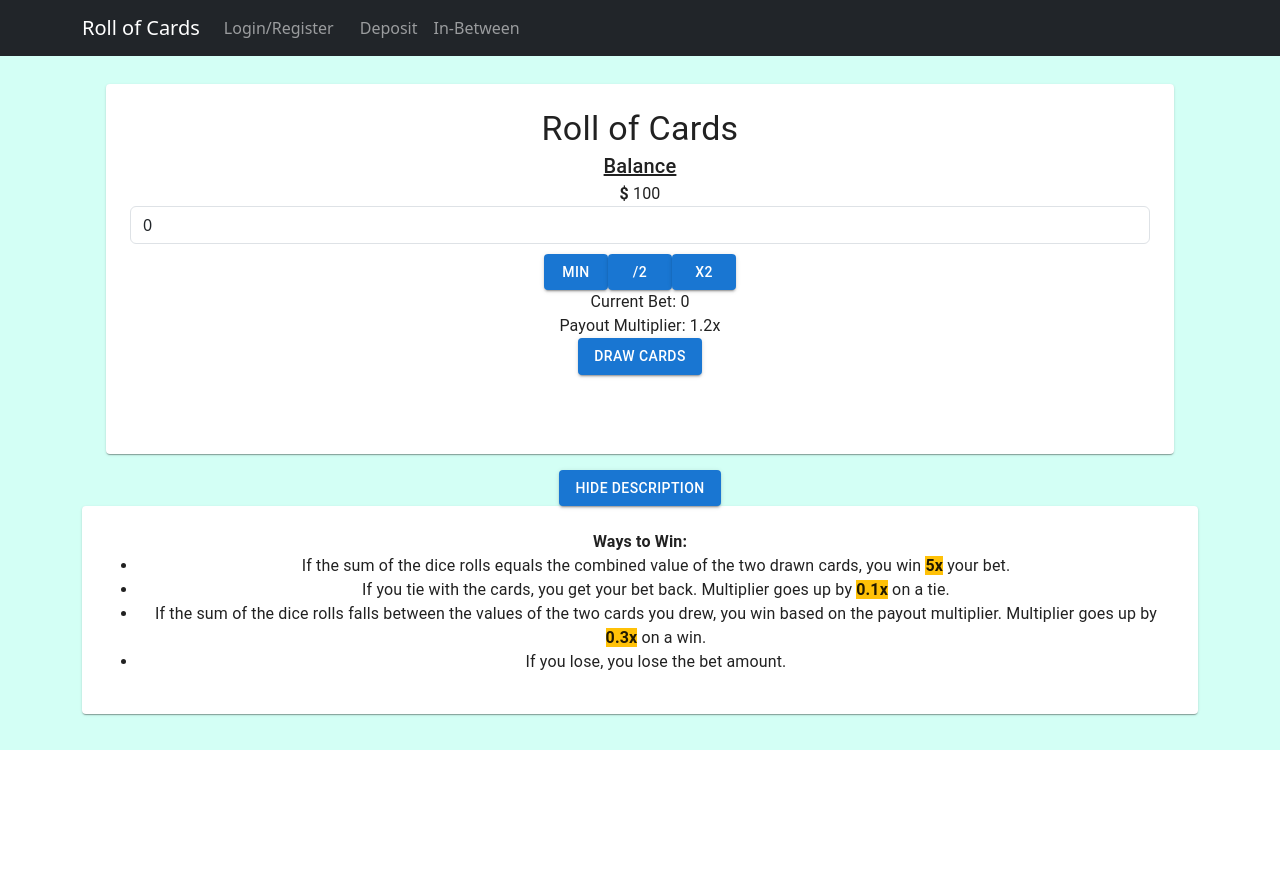
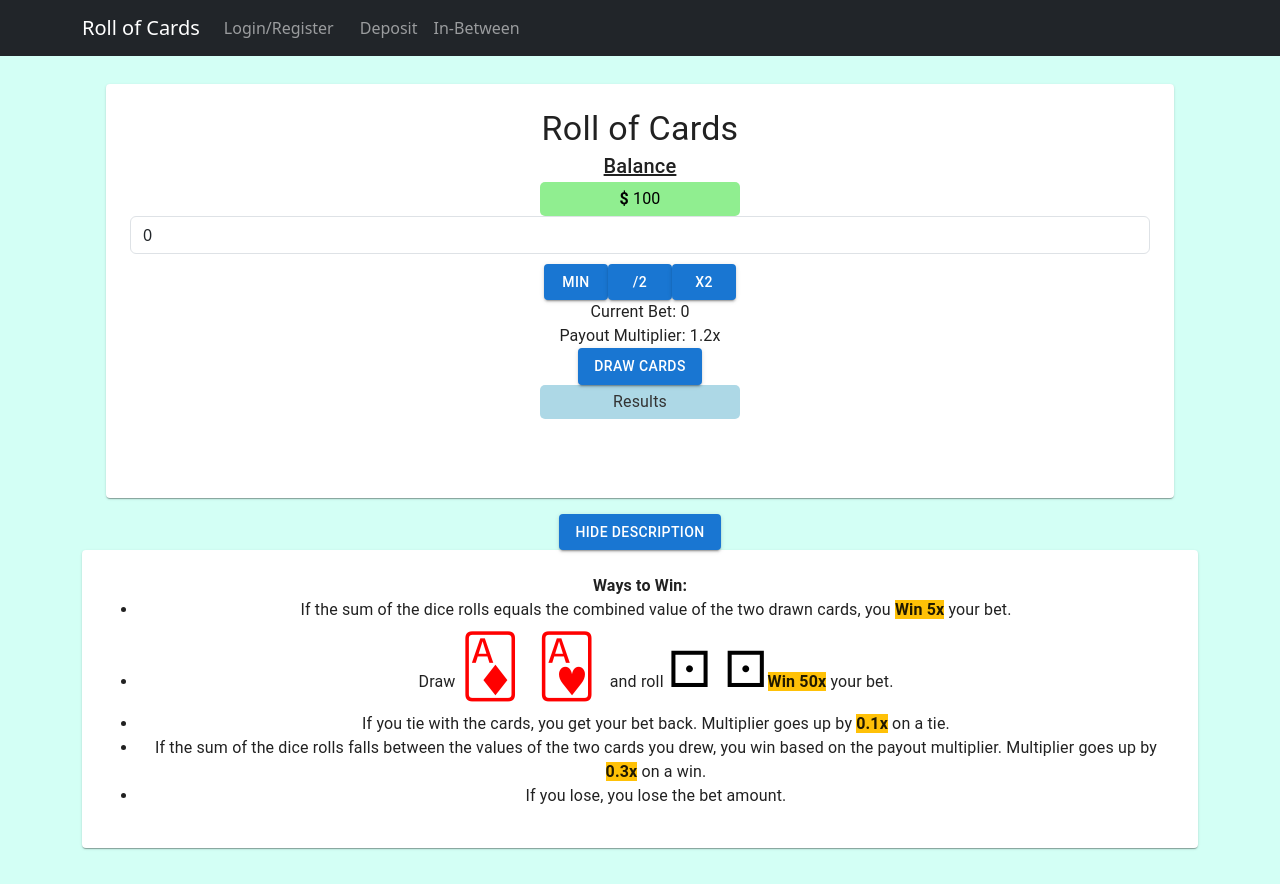
Before and after one commit to Vherb/CardGame, a React (Create React App) app: page / in a window 1280 px wide. Both pictures are taken after a click on the button "HOW TO PLAY". Before the commit the page ends 800 px from the top, so only its background shows below. Built offline with nearby package versions, Linux system fonts and the light colour scheme.

Commit message:
Jackpot messages (#7)

```diff
--- a/src/components/Game.css
+++ b/src/components/Game.css
@@ -0,0 +1,65 @@
+/* Styling for the jackpot description */
+.jackpot-description {
+	padding: 16px;
+	background: #4caf50; /* Background color for the jackpot description */
+	color: #fff; /* Text color for the jackpot description */
+	text-align: center;
+	font-weight: bold;
+	font-size: 24px;
+	margin-bottom: 16px;
+	border: 2px solid #388e3c; /* Border color for the jackpot description */
+	border-radius: 10px; /* Border radius for the jackpot description */
+}
+
+/* Styling for the dice character */
+.jackpot-dice {
+	font-size: 50px; /* Adjust the font size for the dice character */
+	color: #000000;
+}
+.jackpot-card {
+	font-size: 60px; /* Adjust the font size for the dice character */
+	margin-right: 8px; /* Add some spacing between the dice and text */
+	color: red;
+}
+
+/* Styling for the result box */
+.round-result-box {
+	width: 50%; /* You can change this value as needed */
+	max-width: 200px; /* Add a max-width to limit the width */
+	height: auto; /* Remove fixed height */
+	background-color: lightblue;
+	color: black;
+	padding: 5px;
+	border-radius: 5px;
+	text-align: center;
+	margin: 0 auto;
+	display: flex;
+	align-items: center; /* Vertically center the content */
+	justify-content: center; /* Horizontally center the content */
+	flex-direction: column; /* Stack children vertically */
+}
+
+/* Styling for the balance box */
+.balance-box {
+	width: 50%; /* You can change this value as needed */
+	max-width: 200px; /* Add a max-width to limit the width */
+	height: auto; /* Remove fixed height */
+	background-color: lightgreen;
+	color: black;
+	padding: 5px;
+	border-radius: 5px;
+	text-align: center;
+	margin: 0 auto;
+	display: flex;
+	align-items: center;
+	justify-content: center;
+	flex-direction: column; /* Stack children vertically */
+}
+
+/* Add margin to the results label */
+.results-label {
+	margin-bottom: 5px; /* Add some spacing between label and result */
+	font-weight: bold; /* Make the label bold */
+	font-size: 50px; /* Adjust the font size as needed */
+	color: #333; /* Change the label text color as needed */
+}
--- a/src/components/Game.js
+++ b/src/components/Game.js
@@ -1,7 +1,8 @@
-import React, { useState } from 'react';
-import MyCard from './MyCard';
-import Dice from './Dice';
-import './App.css';
+import React, { useState } from "react";
+import MyCard from "./MyCard";
+import Dice from "./Dice";
+import "./App.css";
+import "./Game.css";
 import {
 	Button,
 	Typography,
@@ -11,32 +12,32 @@ import {
 	ThemeProvider,
 	createTheme,
 	styled,
-} from '@mui/material';
+} from "@mui/material";
 
-const CenteredText = styled('div')({
-    textAlign: 'center',
+const CenteredText = styled("div")({
+	textAlign: "center",
 });
 
-const CardContainer = styled('div')({
-    display: 'flex',
-    justifyContent: 'center',
-    alignItems: 'center',
-    marginTop: '0px', // Increase the margin to create more space
+const CardContainer = styled("div")({
+	display: "flex",
+	justifyContent: "center",
+	alignItems: "center",
+	marginTop: "0px", // Increase the margin to create more space
 });
 
-const CardItem = styled('div')(({ theme }) => ({
+const CardItem = styled("div")(({ theme }) => ({
 	margin: theme.spacing(1),
 }));
 
-const DiceContainer = styled('div')({
-    display: 'flex',
-    flexDirection: 'row',
-    alignItems: 'center',
-    justifyContent: 'center',
-    marginTop: '15px',
+const DiceContainer = styled("div")({
+	display: "flex",
+	flexDirection: "row",
+	alignItems: "center",
+	justifyContent: "center",
+	marginTop: "15px",
 });
 
-const DiceItem = styled('div')(({ theme }) => ({
+const DiceItem = styled("div")(({ theme }) => ({
 	margin: theme.spacing(1),
 }));
 
@@ -45,79 +46,90 @@ const CustomPaper = styled(Paper)(({ theme }) => ({
 	marginBottom: theme.spacing(2),
 }));
 
+const JackpotMessage = styled(Paper)(({ theme }) => ({
+	padding: theme.spacing(2),
+	background: "#4CAF50", // Background color for the jackpot message
+	color: "#fff", // Text color for the jackpot message
+	textAlign: "center",
+	fontWeight: "bold",
+	fontSize: "24px",
+	marginBottom: theme.spacing(2),
+	border: "2px solid #388E3C", // Border color for the jackpot message
+	borderRadius: "10px", // Border radius for the jackpot message
+}));
+
 function Game() {
 	const cardValues = [
-        { label: 'Ace', suit: 'Spades', unicode: '🂡', color: 'black' },
-        { label: '2', suit: 'Spades', unicode: '🂢', color: 'black' },
-        { label: '3', suit: 'Spades', unicode: '🂣', color: 'black' },
-        { label: '4', suit: 'Spades', unicode: '🂤', color: 'black' },
-        { label: '5', suit: 'Spades', unicode: '🂥', color: 'black' },
-        { label: '6', suit: 'Spades', unicode: '🂦', color: 'black' },
-        { label: '7', suit: 'Spades', unicode: '🂧', color: 'black' },
-        { label: '8', suit: 'Spades', unicode: '🂨', color: 'black' },
-        { label: '9', suit: 'Spades', unicode: '🂩', color: 'black' },
-        { label: '10', suit: 'Spades', unicode: '🂪', color: 'black' },
-        { label: 'Jack', suit: 'Spades', unicode: '🂫', color: 'black' },
-        { label: 'Queen', suit: 'Spades', unicode: '🂭', color: 'black' },
-        { label: 'King', suit: 'Spades', unicode: '🂮', color: 'black' },
+		{ label: "Ace", suit: "Spades", unicode: "🂡", color: "black" },
+		{ label: "2", suit: "Spades", unicode: "🂢", color: "black" },
+		{ label: "3", suit: "Spades", unicode: "🂣", color: "black" },
+		{ label: "4", suit: "Spades", unicode: "🂤", color: "black" },
+		{ label: "5", suit: "Spades", unicode: "🂥", color: "black" },
+		{ label: "6", suit: "Spades", unicode: "🂦", color: "black" },
+		{ label: "7", suit: "Spades", unicode: "🂧", color: "black" },
+		{ label: "8", suit: "Spades", unicode: "🂨", color: "black" },
+		{ label: "9", suit: "Spades", unicode: "🂩", color: "black" },
+		{ label: "10", suit: "Spades", unicode: "🂪", color: "black" },
+		{ label: "Jack", suit: "Spades", unicode: "🂫", color: "black" },
+		{ label: "Queen", suit: "Spades", unicode: "🂭", color: "black" },
+		{ label: "King", suit: "Spades", unicode: "🂮", color: "black" },
 
-        { label: 'Ace', suit: 'Clubs', unicode: '🃑' },
-        { label: '2', suit: 'Clubs', unicode: '🃒', color: 'black' },
-        { label: '3', suit: 'Clubs', unicode: '🃓', color: 'black' },
-        { label: '4', suit: 'Clubs', unicode: '🃔', color: 'black' },
-        { label: '5', suit: 'Clubs', unicode: '🃕', color: 'black' },
-        { label: '6', suit: 'Clubs', unicode: '🃖', color: 'black' },
-        { label: '7', suit: 'Clubs', unicode: '🃗', color: 'black' },
-        { label: '8', suit: 'Clubs', unicode: '🃘', color: 'black' },
-        { label: '9', suit: 'Clubs', unicode: '🃙', color: 'black' },
-        { label: '10', suit: 'Clubs', unicode: '🃚', color: 'black' },
-        { label: 'Jack', suit: 'Clubs', unicode: '🃛', color: 'black' },
-        { label: 'Queen', suit: 'Clubs', unicode: '🃝', color: 'black' },
-        { label: 'King', suit: 'Clubs', unicode: '🃞', color: 'black' },
+		{ label: "Ace", suit: "Clubs", unicode: "🃑" },
+		{ label: "2", suit: "Clubs", unicode: "🃒", color: "black" },
+		{ label: "3", suit: "Clubs", unicode: "🃓", color: "black" },
+		{ label: "4", suit: "Clubs", unicode: "🃔", color: "black" },
+		{ label: "5", suit: "Clubs", unicode: "🃕", color: "black" },
+		{ label: "6", suit: "Clubs", unicode: "🃖", color: "black" },
+		{ label: "7", suit: "Clubs", unicode: "🃗", color: "black" },
+		{ label: "8", suit: "Clubs", unicode: "🃘", color: "black" },
+		{ label: "9", suit: "Clubs", unicode: "🃙", color: "black" },
+		{ label: "10", suit: "Clubs", unicode: "🃚", color: "black" },
+		{ label: "Jack", suit: "Clubs", unicode: "🃛", color: "black" },
+		{ label: "Queen", suit: "Clubs", unicode: "🃝", color: "black" },
+		{ label: "King", suit: "Clubs", unicode: "🃞", color: "black" },
 
-        { label: 'Ace', suit: 'Hearts', unicode: '🂱', color: 'red' },
-        { label: '2', suit: 'Hearts', unicode: '🂲', color: 'red' },
-        { label: '3', suit: 'Hearts', unicode: '🂳', color: 'red' },
-        { label: '4', suit: 'Hearts', unicode: '🂴', color: 'red' },
-        { label: '5', suit: 'Hearts', unicode: '🂵', color: 'red' },
-        { label: '6', suit: 'Hearts', unicode: '🂶', color: 'red' },
-        { label: '7', suit: 'Hearts', unicode: '🂷', color: 'red' },
-        { label: '8', suit: 'Hearts', unicode: '🂸', color: 'red' },
-        { label: '9', suit: 'Hearts', unicode: '🂹', color: 'red' },
-        { label: '10', suit: 'Hearts', unicode: '🂺', color: 'red' },
-        { label: 'Jack', suit: 'Hearts', unicode: '🂻', color: 'red' },
-        { label: 'Queen', suit: 'Hearts', unicode: '🂽', color: 'red' },
-        { label: 'King', suit: 'Hearts', unicode: '🂾', color: 'red' },
+		{ label: "Ace", suit: "Hearts", unicode: "🂱", color: "red" },
+		{ label: "2", suit: "Hearts", unicode: "🂲", color: "red" },
+		{ label: "3", suit: "Hearts", unicode: "🂳", color: "red" },
+		{ label: "4", suit: "Hearts", unicode: "🂴", color: "red" },
+		{ label: "5", suit: "Hearts", unicode: "🂵", color: "red" },
+		{ label: "6", suit: "Hearts", unicode: "🂶", color: "red" },
+		{ label: "7", suit: "Hearts", unicode: "🂷", color: "red" },
+		{ label: "8", suit: "Hearts", unicode: "🂸", color: "red" },
+		{ label: "9", suit: "Hearts", unicode: "🂹", color: "red" },
+		{ label: "10", suit: "Hearts", unicode: "🂺", color: "red" },
+		{ label: "Jack", suit: "Hearts", unicode: "🂻", color: "red" },
+		{ label: "Queen", suit: "Hearts", unicode: "🂽", color: "red" },
+		{ label: "King", suit: "Hearts", unicode: "🂾", color: "red" },
 
-        { label: 'Ace', suit: 'Diamonds', unicode: '🃁', color: 'red' },
-        { label: '2', suit: 'Diamonds', unicode: '🃂', color: 'red' },
-        { label: '3', suit: 'Diamonds', unicode: '🃃', color: 'red' },
-        { label: '4', suit: 'Diamonds', unicode: '🃄', color: 'red' },
-        { label: '5', suit: 'Diamonds', unicode: '🃅', color: 'red' },
-        { label: '6', suit: 'Diamonds', unicode: '🃆', color: 'red' },
-        { label: '7', suit: 'Diamonds', unicode: '🃇', color: 'red' },
-        { label: '8', suit: 'Diamonds', unicode: '🃈', color: 'red' },
-        { label: '9', suit: 'Diamonds', unicode: '🃉', color: 'red' },
-        { label: '10', suit: 'Diamonds', unicode: '🃊', color: 'red' },
-        { label: 'Jack', suit: 'Diamonds', unicode: '🃋', color: 'red' },
-        { label: 'Queen', suit: 'Diamonds', unicode: '🃍', color: 'red' },
-        { label: 'King', suit: 'Diamonds', unicode: '🃎', color: 'red', },
+		{ label: "Ace", suit: "Diamonds", unicode: "🃁", color: "red" },
+		{ label: "2", suit: "Diamonds", unicode: "🃂", color: "red" },
+		{ label: "3", suit: "Diamonds", unicode: "🃃", color: "red" },
+		{ label: "4", suit: "Diamonds", unicode: "🃄", color: "red" },
+		{ label: "5", suit: "Diamonds", unicode: "🃅", color: "red" },
+		{ label: "6", suit: "Diamonds", unicode: "🃆", color: "red" },
+		{ label: "7", suit: "Diamonds", unicode: "🃇", color: "red" },
+		{ label: "8", suit: "Diamonds", unicode: "🃈", color: "red" },
+		{ label: "9", suit: "Diamonds", unicode: "🃉", color: "red" },
+		{ label: "10", suit: "Diamonds", unicode: "🃊", color: "red" },
+		{ label: "Jack", suit: "Diamonds", unicode: "🃋", color: "red" },
+		{ label: "Queen", suit: "Diamonds", unicode: "🃍", color: "red" },
+		{ label: "King", suit: "Diamonds", unicode: "🃎", color: "red" },
 	];
 
 	const theme = createTheme();
-    const [cardValue1, setCardValue1] = useState('');
-    const [cardValue2, setCardValue2] = useState('');
+	const [cardValue1, setCardValue1] = useState("");
+	const [cardValue2, setCardValue2] = useState("");
 	const [diceValue1, setDiceValue1] = useState(0);
 	const [diceValue2, setDiceValue2] = useState(0);
-    const [result, setResult] = useState('');
+	const [result, setResult] = useState("");
 	const [roundOver, setRoundOver] = useState(true);
 	const [coins, setCoins] = useState(100);
 	const [bet, setBet] = useState(0);
-    const [roundResult, setRoundResult] = useState('');
+	const [roundResult, setRoundResult] = useState("");
 	const [payoutMultiplier, setPayoutMultiplier] = useState(1.2);
 	const [descriptionCollapsed, setDescriptionCollapsed] = useState(true);
 	const [jackpotInProgress, setJackpotInProgress] = useState(false); // State to track jackpot
-
 
 	const toggleDescription = () => {
 		setDescriptionCollapsed(!descriptionCollapsed);
@@ -144,7 +156,7 @@ function Game() {
 	const drawCards = () => {
 		if (roundOver) {
 			if (coins - bet < 0) {
-                setResult('Not enough coins to place the bet.');
+				setResult("Not enough coins to place the bet.");
 				return;
 			}
 
@@ -154,23 +166,19 @@ function Game() {
 			setCardValue1(cardValues[index1]);
 			setCardValue2(cardValues[index2]);
 
-            setResult('');
+			setResult("");
 			setRoundOver(false);
 			setCoins(coins - bet);
-            setRoundResult('');
-
+			setRoundResult("");
 
 			if (
-                cardValues[index1].label === 'Ace' &&
-                cardValues[index1].color === 'red' &&
-                cardValues[index2].label === 'Ace' &&
-                cardValues[index2].color === 'red'
+				cardValues[index1].label === "Ace" &&
+				cardValues[index1].color === "red" &&
+				cardValues[index2].label === "Ace" &&
+				cardValues[index2].color === "red"
 			) {
 				setJackpotInProgress(true); // Jackpot is in progress
 			}
-
-
-
 		}
 	};
 
@@ -200,9 +208,7 @@ function Game() {
 				const tieWinnings = bet;
 				const newBalance = (parseFloat(coins) + tieWinnings).toFixed(2);
 				setCoins(newBalance);
-                setPayoutMultiplier(
-                    parseFloat((payoutMultiplier + 0.1).toFixed(1))
-                );
+				setPayoutMultiplier(parseFloat((payoutMultiplier + 0.1).toFixed(1)));
 				setRoundResult(`It's a tie! You get your bet back.`);
 			} else if (
 				(sum > cardValue1Number && sum < cardValue2Number) ||
@@ -214,21 +220,18 @@ function Game() {
 				setCoins(newBalance);
 
 				// Increase the payoutMultiplier by 0.2x for the next round (rounded to 1 decimal place)
-                setPayoutMultiplier(
-                    parseFloat((payoutMultiplier + 0.3).toFixed(1))
-                );
+				setPayoutMultiplier(parseFloat((payoutMultiplier + 0.3).toFixed(1)));
 				setRoundResult(`You won $${winnings.toFixed(2)}!`);
 			} else {
-                console.log('roll1:', roll1);
-console.log('roll2:', roll2);
-console.log('jackpotInProgress:', jackpotInProgress);
 				// Check for two ones rolled and jackpot in progress
 				if (roll1 === 1 && roll2 === 1 && jackpotInProgress) {
 					// Special win condition: Two ones rolled and jackpot is in progress
 					const JackpotWin = bet * 50;
 					const newBalance = (parseFloat(coins) + JackpotWin).toFixed(2);
 					setCoins(newBalance);
-                    setRoundResult(`Special win! You won $${JackpotWin.toFixed(2)}! (50x)`);
+					setRoundResult(
+						`Special win! You won $${JackpotWin.toFixed(2)}! (50x)`
+					);
 				} else {
 					// You lose when the sum is outside the range
 					const lostCoins = bet;
@@ -249,9 +252,9 @@ console.log('jackpotInProgress:', jackpotInProgress);
 		const selectedCard = cardValues.find((c) => c.unicode === card);
 		if (selectedCard) {
 			const label = selectedCard.label;
-            if (['King', 'Queen', 'Jack'].includes(label)) {
+			if (["King", "Queen", "Jack"].includes(label)) {
 				return 10;
-            } else if (label === 'Ace') {
+			} else if (label === "Ace") {
 				return 1;
 			} else {
 				return parseInt(label);
@@ -273,23 +276,22 @@ console.log('jackpotInProgress:', jackpotInProgress);
 							<Typography variant='h6'>
 								<u>Balance</u>
 							</Typography>
+							<div className='balance-box'>
 								<Typography variant='body1'>
 									<b>$</b> {coins}
 								</Typography>
+							</div>
 							<input
 								type='number'
 								className='form-control mb-6'
 								placeholder='Enter bet amount'
 								value={bet}
-                                onChange={(e) =>
-                                    roundOver &&
-                                    setBet(parseInt(e.target.value))
-                                }
+								onChange={(e) => roundOver && setBet(parseInt(e.target.value))}
 								disabled={!roundOver}
 							/>
 
 							{/* Add buttons below the bet input */}
-                            <div style={{ marginTop: '10px' }}>
+							<div style={{ marginTop: "10px" }}>
 								<Button
 									variant='contained'
 									color='primary'
@@ -314,45 +316,42 @@ console.log('jackpotInProgress:', jackpotInProgress);
 							</div>
 							{/* Display the error message */}
 							{result && (
-                                <div className='alert alert-danger mt-2'>
-                                    {result}
-                                </div>
+								<div className='alert alert-danger mt-2'>{result}</div>
 							)}
 
-                            <Typography variant='body1'>
-                                Current Bet: {bet}
-                            </Typography>
+							<Typography variant='body1'>Current Bet: {bet}</Typography>
 							<Typography variant='body1'>
 								Payout Multiplier: {payoutMultiplier}x
 							</Typography>
 
 							{roundOver ? (
-                                <Button
-                                    variant='contained'
-                                    color='primary'
-                                    onClick={drawCards}
-                                >
+								<Button variant='contained' color='primary' onClick={drawCards}>
 									Draw Cards
 								</Button>
 							) : (
-                                <Button
-                                    variant='contained'
-                                    color='primary'
-                                    onClick={rollDice}
-                                >
+								<Button variant='contained' color='primary' onClick={rollDice}>
 									Roll Dice
 								</Button>
 							)}
-                            <Typography variant='body1'>
+
+							<div className='round-result-box '>
+								<Typography variant='body1' className='results-label'>
+									Results
+								</Typography>
+								<Typography variant='body1' className='round-result'>
 									{roundResult}
 								</Typography>
+							</div>
+							{jackpotInProgress && (
+								<div className='jackpot-description'>
+									JACKPOT IN PROGRESS! Roll{" "}
+									<span className='jackpot-dice'> &#9856; &#9856;</span>
+									TO WIN 50X!!
+								</div>
+							)}
+
 							<Grid container justify='center'>
-                                <Grid
-                                    item
-                                    xs={12}
-                                    sm={6}
-                                    className='centered-item'
-                                >
+								<Grid item xs={12} sm={6} className='centered-item'>
 									<CardContainer className='cards-container'>
 										<CardItem className='card-item'>
 											<MyCard
@@ -373,16 +372,10 @@ console.log('jackpotInProgress:', jackpotInProgress);
 								<Grid item xs={12} sm={6}>
 									<DiceContainer className='dice-container'>
 										<DiceItem className='dice-item'>
-                                            <Dice
-                                                value={diceValue1}
-                                                fontSize='100px'
-                                            />
+											<Dice value={diceValue1} fontSize='100px' />
 										</DiceItem>
 										<DiceItem className='dice-item'>
-                                            <Dice
-                                                value={diceValue2}
-                                                fontSize='100px'
-                                            />
+											<Dice value={diceValue2} fontSize='100px' />
 										</DiceItem>
 									</DiceContainer>
 								</Grid>
@@ -392,37 +385,34 @@ console.log('jackpotInProgress:', jackpotInProgress);
 				</Grid>
 			</Container>
 			<CenteredText>
-                <Button
-                    variant='contained'
-                    color='primary'
-                    onClick={toggleDescription}
-                >
-                    {descriptionCollapsed ? 'How to play' : 'Hide Description'}
+				<Button variant='contained' color='primary' onClick={toggleDescription}>
+					{descriptionCollapsed ? "How to play" : "Hide Description"}
 				</Button>
 			</CenteredText>
-            <CustomPaper className={descriptionCollapsed ? 'd-none' : ''}>
+			<CustomPaper className={descriptionCollapsed ? "d-none" : ""}>
 				<Typography variant='body1'>
 					<strong>Ways to Win:</strong>
 					<ul>
 						<li>
-                            If the sum of the dice rolls equals the combined
-                            value of the two drawn cards, you win{' '}
-                            <span className='fw-bold bg-warning'>5x</span> your
-                            bet.
+							If the sum of the dice rolls equals the combined value of the two
+							drawn cards, you{" "}
+							<span className='fw-bold bg-warning'>Win 5x</span> your bet.
 						</li>
 						<li>
-                            If you tie with the cards, you get your bet back.
-                            Multiplier goes up by{' '}
-                            <span className='fw-bold bg-warning'>0.1x</span> on
-                            a tie.
+							Draw <span className='jackpot-card'> &#127169; &#127153;</span>{" "}
+							and roll <span className='jackpot-dice'> &#9856; &#9856;</span>
+							<span className='fw-bold bg-warning'>Win 50x</span> your bet.
+						</li>
+						<li>
+							If you tie with the cards, you get your bet back. Multiplier goes
+							up by <span className='fw-bold bg-warning'>0.1x</span> on a tie.
 						</li>
 
 						<li>
-                            If the sum of the dice rolls falls between the
-                            values of the two cards you drew, you win based on
-                            the payout multiplier. Multiplier goes up by{' '}
-                            <span className='fw-bold bg-warning'>0.3x</span> on
-                            a win.
+							If the sum of the dice rolls falls between the values of the two
+							cards you drew, you win based on the payout multiplier. Multiplier
+							goes up by <span className='fw-bold bg-warning'>0.3x</span> on a
+							win.
 						</li>
 
 						<li>If you lose, you lose the bet amount.</li>
```
Lines whose indentation alone changed are shown as unchanged.
